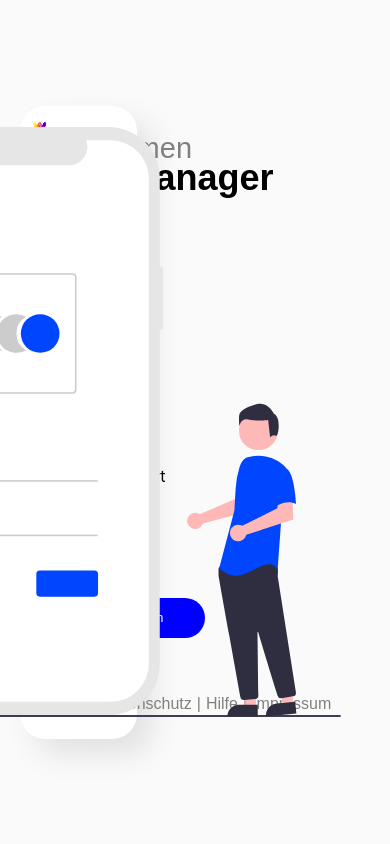
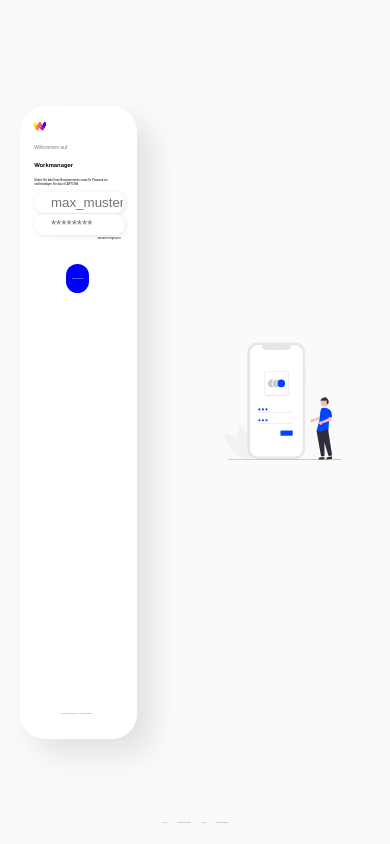
Before and after one commit to MertDurasi/Team-Supernerds, a React (Create React App) app: page /login in a window 390 px wide. Built offline with nearby package versions, Linux system fonts and the light colour scheme; a web font is replaced by a local one.

Commit message:
Update: Positionierung angepasst. Der Erstentwurf für das heutige Meeting um 20 Uhr soweit fertig. Im Laufe des Projekts muss die Login-Page optimiert u.a auch responsive gemacht werden. - Mert Durasi

```diff
--- a/src/components/login/Login.css
+++ b/src/components/login/Login.css
@@ -43,7 +43,8 @@ html, body {
 /* Text: "Willkommen auf"*/
 #text-1 {
   font-family: "Volte", Regular, sans-serif;
-  font-size: 29px;
+  font-size: 1.2vw;
+  /*font-size: 29px;*/
   color: #808080;
   margin: 0% 0% 0% 12.5%; /* Oben rechts unten links */
 }
@@ -51,7 +52,8 @@ html, body {
 /* Text: "Workmanager" */
 #ueberschrift-1 {
   font-family: "Volte", semi-bold, sans-serif;
-  font-size: 36px;
+  font-size: 1.5vw;
+  /*font-size: 36px;*/
   color: black;
   margin-left: 12.5%;
   margin-top: 4%;
@@ -59,17 +61,22 @@ html, body {
 
 /* Text: "Geben Sie bitte Ihren Benutzernamen sowie Ihr Passwort ein und bestätigen Sie das reCAPTCHA" */
 #text-2 {
-  font-family: "Volte", semi-bold, sans-serif;
-  font-size: 17px;
+  font-family: "Volte", bold, sans-serif;
+  font-size: 0.7vw;
+  /*font-size: 17px;*/
   color: black;
+  margin: 6% 12.5% auto 12.5%;
+  /*
   margin-left: 12.5%;
   margin-top: 6%;
+  */
   line-height: 125%;
 }
 
 .login-text-area {
   width: 74%;
-  margin-left: 12.5%;
+  margin: auto 12.5% auto 12.5%;
+  /*margin-left: 12.5%;*/
   border-radius: 15px;
   border-style: none;
   box-shadow: 1px 1px 5px rgba(0, 0, 0, 0.1);
@@ -86,40 +93,53 @@ html, body {
   margin-top: 5%
 }
 
-.psw {
-  margin-left: 65%;
+#psw_vergessen {
+  position: fixed;
+  font-size: 0.6vw;
+  margin-left: 20%;
+  margin-top: 0.5%;
+  margin-right: 12.5%;
 }
 
 /* Rechter Container -> Illustration */
 #login-illustration {
   position: fixed;
+  width: 30%;
+  height: 65%;
+  left: 57.5%;
+  top: 15%;
+  right: 15%;
+  bottom: 15%;
+  /*position: fixed;
   right: 12.5%;
   top: 15%;
-  height: 70%;
+  height: 70%;*/
 }
 
 #login-btn {
+  position: fixed;
+  width: 5.8vw;
+  height: 3.4vh;
+  /*
+  width: 142px;
+  height: 40px;
+  */
+  margin: 2.5% 20% 0 12%;
+
   background-color: #0000ff;
   color: white;
   border-radius: 25px;
   border-width: 0px;
-  width: 142px;
-  height: 40px;
   text-align: center;
-  padding: 0px;
+  font-size: 0.65vw;
 }
 
 #login-btn:hover {
   background-color: #5555ff;
 }
 
-#login-btn-container {
-  left: 37%;
-  bottom: 15%;
-  margin-top: 5%;
-  margin-bottom: 5%;
-}
 
+/*
 .login-text-centered {
   display: flex;
   justify-content: center;
@@ -127,33 +147,40 @@ html, body {
   position: absolute;
   bottom: 0;
 }
-
-.login-footer-text {
-  font-family: "Volte", Regular, sans-serif;
-  color: #808080;
-  display: flex;
-  position: absolute;
-  left: 30%;
-  bottom: 5%;
-  margin-top: 10px;
-
-}
-
+*/
 
 a, a:active {
   text-decoration: none;
   color: inherit;
 }
 
-.login-footer-text-redirects {
-
+.login-footer-text {
   font-family: "Volte", Regular, sans-serif;
   color: #808080;
+  font-size: 0.6vw;
+
   display: flex;
   position: absolute;
-  left: 26%;
-  bottom: 4%;
+  left: 34%;
+  bottom: 3.5%;
+}
 
+.login-footer-text-redirects {
+  font-family: "Volte", Regular, sans-serif;
+  color: #808080;
+  font-size: 0.6vw;
+
+  position: fixed;
+  left: 50%;
+  bottom: 20px;
+  transform: translate(-50%, -50%);
+  margin: 0 auto;
+  /*
+  display: flex;
+  position: absolute;
+  left: 30%;
+  bottom: 3.25%;
+  */
 }
 
 .login-footer-text-redirects a {
--- a/src/components/login/LoginScreen.js
+++ b/src/components/login/LoginScreen.js
@@ -29,20 +29,15 @@ class LoginScreen extends React.Component {
             <br />
             <input className="login-text-area" id="passwort" type="passwort" placeholder="&nbsp;&nbsp;&nbsp;&nbsp;********" name="psw" required></input>
             <br />
-            <span className="psw">
-              <a href="/login">Passwort vergessen?</a>
-            </span>
+            <a id="psw_vergessen" href="/login">Passwort vergessen?</a>
             <br />
-
             {/******************* Platzhalter für reCAPTCHA *******************/}
-
-            <div id="login-btn-container" className="login-text-centered">
-              <button id="login-btn" type="submit">Einloggen</button>
-            </div>
+            <button id="login-btn" type="submit">Einloggen</button>
           </form>
 
           {/******************* Footer für den Login-Container *******************/}
-          <div>
+
+          <div id="login-footer">
             <p className="login-footer-text">
               &copy; Workmanager by Supernerds
           </p>
```
